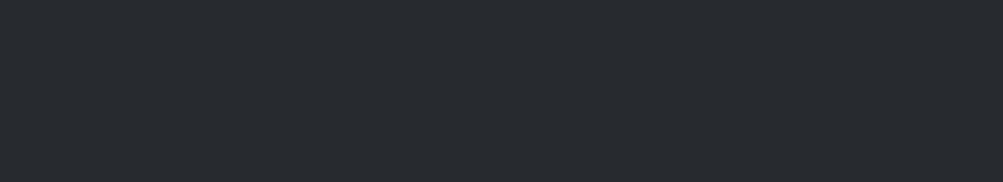
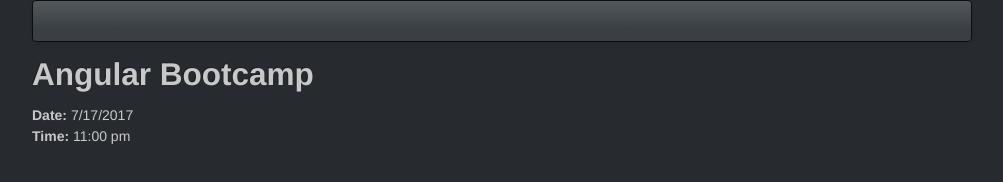
Before and after one commit to redXylo/Angular, a website: page app/EventDetails.html in a window 1280 px wide. Shown: the whole page, without its empty margins (138-1141 px from the left). Drawn offline with Linux system fonts and the light colour scheme.

Commit message:
additional info

```diff
--- a/app/EventDetails.html
+++ b/app/EventDetails.html
@@ -1,15 +1,36 @@
 <!DOCTYPE html>
-<html lang="en" >
+<html lang="en" ng-app="eventsApp">
 
 <head>
 <meta charset="utf-8">
-  <title>Event Registration TEST</title>
+  <title>Event Registration</title>
   <link rel="stylesheet" href="/css/bootstrap.min.css">
   <link rel="stylesheet" href="/css/app.css">
 </head>
 <body>
-<div class="container"></div>
+<div class="container">
+	<div class ="navbar">
+		<div class="navbar-inner">
+		<ul class="nav">
 
+		</ul>
+	</div>
+
+	<div ng-controller="EventController">
+	  <div class="row">
+	  		<div class="spann11">
+	  		 <h2>{{event.name}}</h2>
+	  		</div>
+	  </div>
+	  <div class="row">
+	  		<div class="span3">
+	  		 <div><strong>Date: </strong>{{event.date}}<br/></div>
+			 <div><strong>Time: </strong>{{event.time}}</div>
+	  		</div>
+	  </div>
+	</div>
+
+</div>
 
 
 
@@ -18,6 +39,7 @@
 <script src="/lib/bootstrap.min.js"></script>
 <script src="/lib/angular/angular.js"></script>
 <script src="/js/app.js"></script>
+<script src="/js/controllers/EventController.js"></script>
 
 
 
--- /dev/null
+++ b/app/js/controllers/EventController.js
@@ -0,0 +1,14 @@
+'use strict';
+
+eventsApp.controller('EventController',
+	function EventController($scope){
+
+		$scope.event = {
+
+			name: 'Angular Bootcamp',
+			date: '7/17/2017',
+			time: '11:00 pm'
+		}
+
+	}
+	);
```
